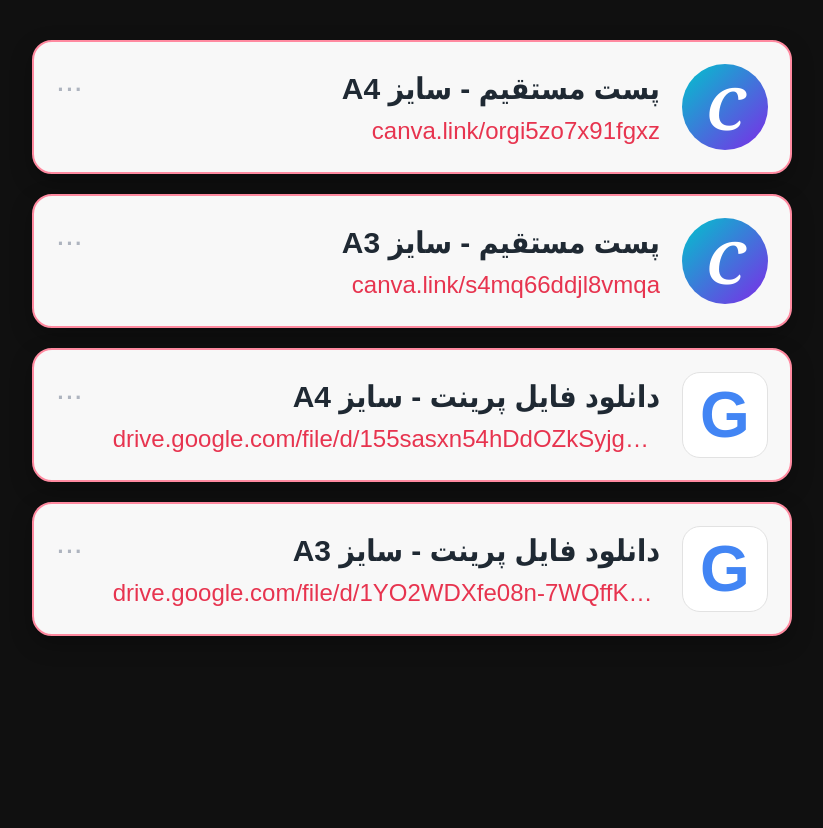
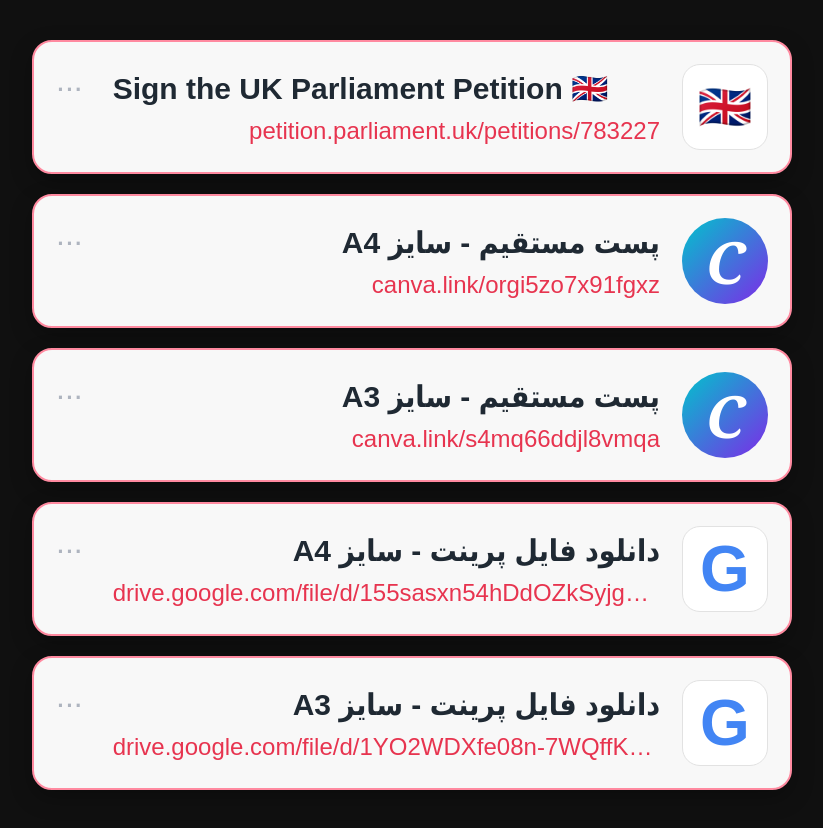
Before and after one commit to m4zzolin0/Links, a plain HTML site: page index.html in a window 1280 px wide. Shown: the whole page, without its empty margins (228-1051 px from the left). Before the commit the page ends 800 px from the top, so only its background shows below. Drawn offline with Linux system fonts and the light colour scheme.

Commit message:
Update index.html

```diff
--- a/index.html
+++ b/index.html
@@ -159,6 +159,15 @@
 
   <div class="page">
 
+        <a class="link-card" href="https://petition.parliament.uk/petitions/783227" target="_blank" rel="noopener noreferrer">
+      <div class="icon" style="background: white; border: 1px solid #e2e2e2; font-size: 44px;">🇬🇧</div>
+      <div class="text">
+        <div class="title" dir="ltr" style="text-align: left;">Sign the UK Parliament Petition 🇬🇧</div>
+        <div class="url">petition.parliament.uk/petitions/783227</div>
+      </div>
+      <div class="dots">...</div>
+    </a>
+
     <a class="link-card" href="https://canva.link/orgi5zo7x91fgxz" target="_blank">
       <div class="icon canva-icon">C</div>
       <div class="text">
```
